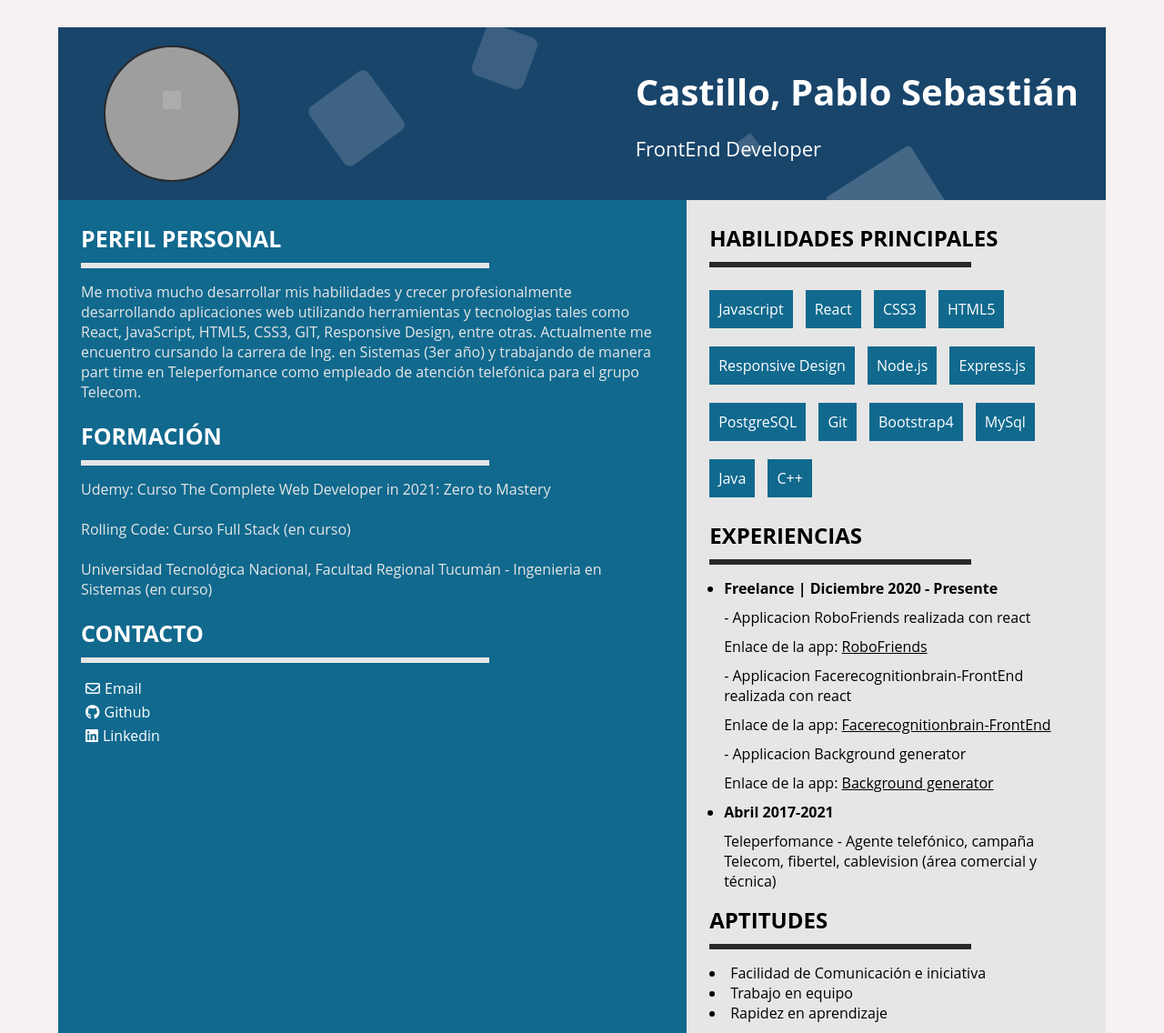
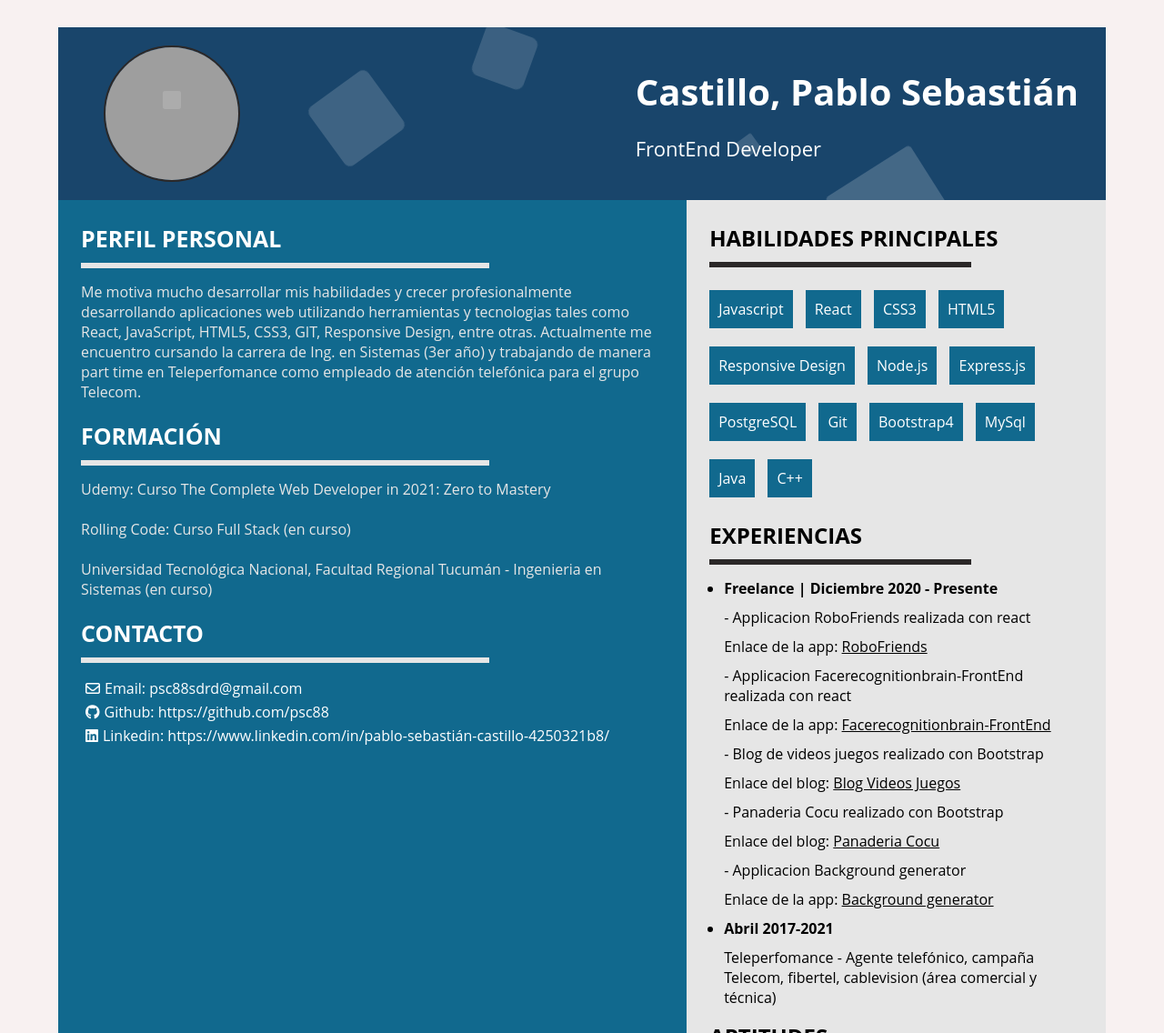
Before and after one commit to psc88/curriculum, a website: page index.html in a window 1280 px wide. Shown: the top 1136 px of the page at 91% size. Drawn offline with Linux system fonts and the light colour scheme; grey boxes are pictures that could not be loaded.

Commit message:
Actualizacion de proyectos

```diff
--- a/css/curriculum.css
+++ b/css/curriculum.css
@@ -55,6 +55,7 @@ header .container {
 .container .date p {
     font-size: 22px;
 }
+
 
 /*----- ----- animacion del fondo ----- -----*/
 
--- a/index.html
+++ b/index.html
@@ -53,9 +53,9 @@
                 <article class="training">
                     <h2>CONTACTO</h2>
                     <hr>
-                    <a href="mailto:psc88sdrd@gmail.com"><i class="far fa-envelope"></i>Email</a><br>
-                    <a href="https://github.com/psc88" target="_blank"><i class="fab fa-github"></i>Github</a><br>
-                    <a href="https://www.linkedin.com/in/pablo-sebastián-castillo-4250321b8/" target="_blank"><i class="fab fa-linkedin"></i>Linkedin</a>
+                    <a href="mailto:psc88sdrd@gmail.com"><i class="far fa-envelope"></i>Email: psc88sdrd@gmail.com</a><br>
+                    <a href="https://github.com/psc88" target="_blank"><i class="fab fa-github"></i>Github: https://github.com/psc88</a><br>
+                    <a href="https://www.linkedin.com/in/pablo-sebastián-castillo-4250321b8/" target="_blank"><i class="fab fa-linkedin"></i>Linkedin: https://www.linkedin.com/in/pablo-sebastián-castillo-4250321b8/</a>
                 </article>
             </section>
         </div>
@@ -90,6 +90,10 @@
                             <p>Enlace de la app: <a href="https://psc88.github.io/roboFriends/" target="_blank">RoboFriends</a></p>
                             <p>- Applicacion Facerecognitionbrain-FrontEnd realizada con react</p>
                             <p>Enlace de la app: <a href="https://facerecog-brain-smart.herokuapp.com" target="_blank">Facerecognitionbrain-FrontEnd</a></p>
+                            <p>- Blog de videos juegos realizado con Bootstrap</p>
+                            <p>Enlace del blog: <a href="https://gamepages-bootstrap.netlify.app/index.html" target="_blank">Blog Videos Juegos</a></p>
+                            <p>- Panaderia Cocu realizado con Bootstrap</p>
+                            <p>Enlace del blog: <a href="https://psc88.github.io/panaderiaCocu17I/index.html" target="_blank">Panaderia Cocu</a></p>
                             <p>- Applicacion Background generator</p>
                             <p>Enlace de la app: <a href="https://psc88.github.io/GeneradorDeFondo/" target="_blank">Background generator</a></p>
                         </li>
```
